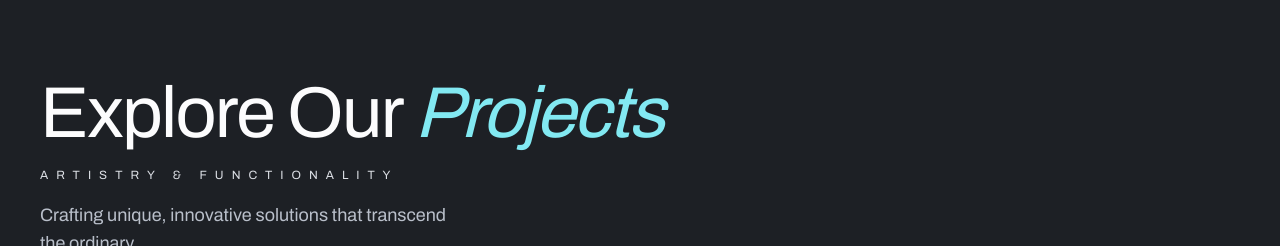
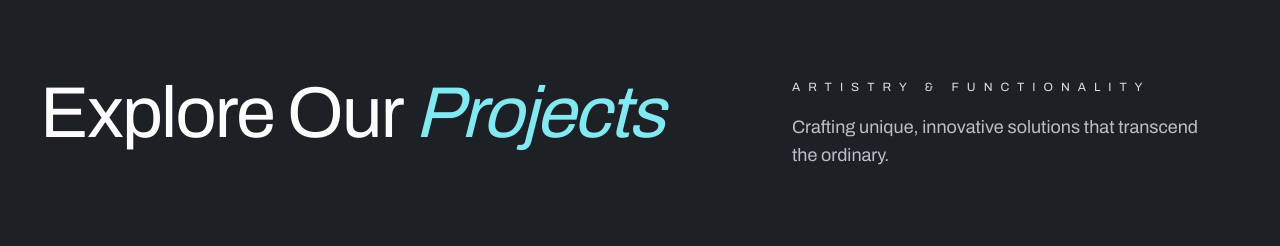
Before and after one commit to GuillermoVeraG/agencia, an Astro site: page / in a window 1280 px wide. Shown: the part 2065-2311 px from the top of the page. Built offline with nearby package versions, Linux system fonts and the light colour scheme; Astro itself is replaced by a stand-in of ours.

Commit message:
fix title layouts

```diff
--- a/src/components/Titles.astro
+++ b/src/components/Titles.astro
@@ -3,7 +3,7 @@ const { title, titleBlue, subtitle, desc, layout } = Astro.props;
 ---
 
 <div
-  class=`w-full flex flex-col-reverse text-center items-center md:items-start lg:${layout == "right" ? "flex-row" : "flex-row-reverse"} justify-between gap-4 px-10 xl:px-0`
+  class=`w-full flex flex-col-reverse text-center items-center md:items-start ${layout == "right" ? "lg:flex-row" : "lg:flex-row-reverse"} justify-between gap-4 px-10 xl:px-0`
 >
   <div
     class="flex flex-col justify-start items-center md:items-start gap-4 text-center"
```
